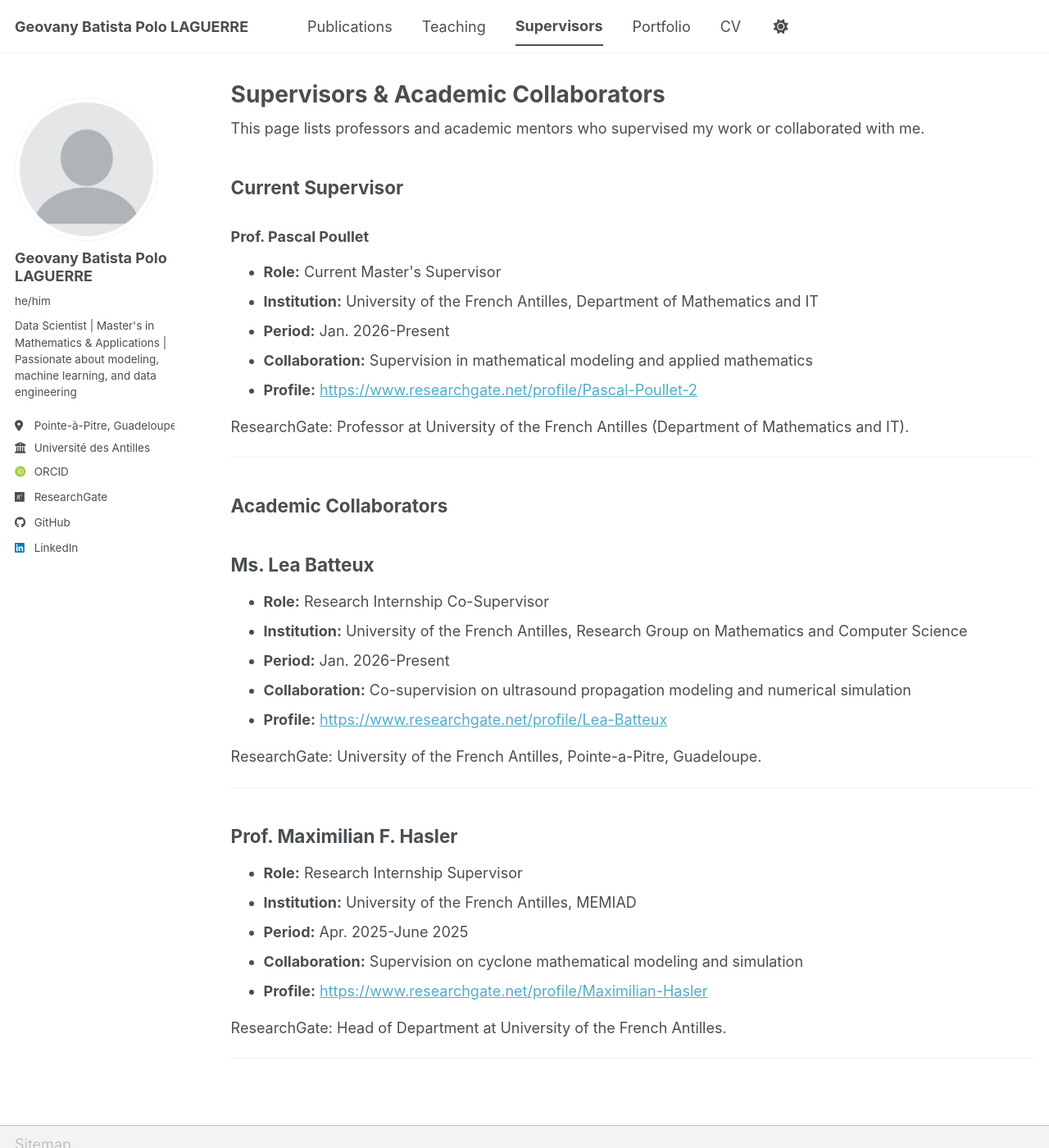
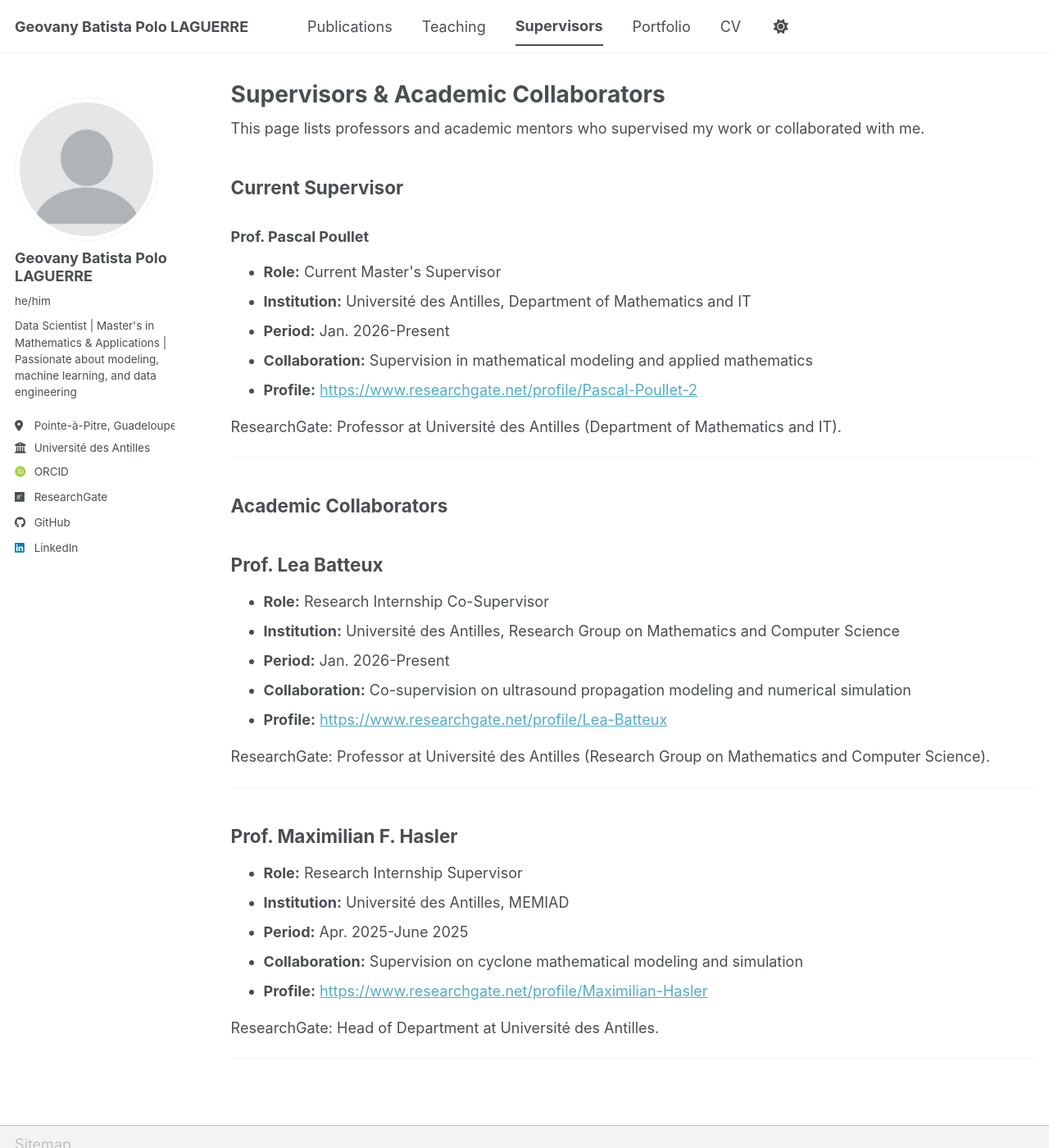
Before and after one commit to Geobatpo07/geobatpo07.github.io, a Jekyll site: the page built from _pages/supervisors.html, in a window 1280 px wide and 1400 px high. Shown: the whole window at 82% size. Built offline with Jekyll 4.4.1, drawn with Linux system fonts in a browser that asks for light colours; some web fonts are replaced; a script bundle is joined from its source files by our own code; library files that are not in the unit come from our copies.

Commit message:
Update supervisor details to reflect correct institution names and roles in YAML and CV

```diff
--- a/_data/supervisors.yml
+++ b/_data/supervisors.yml
@@ -11,24 +11,24 @@
 
 - name: "Prof. Pascal Poullet"
   role: "Current Master's Supervisor"
-  institution: "University of the French Antilles, Department of Mathematics and IT"
+  institution: "Université des Antilles, Department of Mathematics and IT"
   period: "Jan. 2026-Present"
   collaboration: "Supervision in mathematical modeling and applied mathematics"
   profile_url: "https://www.researchgate.net/profile/Pascal-Poullet-2"
-  notes: "ResearchGate: Professor at University of the French Antilles (Department of Mathematics and IT)."
+  notes: "ResearchGate: Professor at Université des Antilles (Department of Mathematics and IT)."
 
-- name: "Ms. Lea Batteux"
+- name: "Prof. Lea Batteux"
   role: "Research Internship Co-Supervisor"
-  institution: "University of the French Antilles, Research Group on Mathematics and Computer Science"
+  institution: "Université des Antilles, Research Group on Mathematics and Computer Science"
   period: "Jan. 2026-Present"
   collaboration: "Co-supervision on ultrasound propagation modeling and numerical simulation"
   profile_url: "https://www.researchgate.net/profile/Lea-Batteux"
-  notes: "ResearchGate: University of the French Antilles, Pointe-a-Pitre, Guadeloupe."
+  notes: "ResearchGate: Professor at Université des Antilles (Research Group on Mathematics and Computer Science)."
 
 - name: "Prof. Maximilian F. Hasler"
   role: "Research Internship Supervisor"
-  institution: "University of the French Antilles, MEMIAD"
+  institution: "Université des Antilles, MEMIAD"
   period: "Apr. 2025-June 2025"
   collaboration: "Supervision on cyclone mathematical modeling and simulation"
   profile_url: "https://www.researchgate.net/profile/Maximilian-Hasler"
-  notes: "ResearchGate: Head of Department at University of the French Antilles."
+  notes: "ResearchGate: Head of Department at Université des Antilles."
```
Also changed, not shown: _pages/cv.md (+5 -3 lines).
